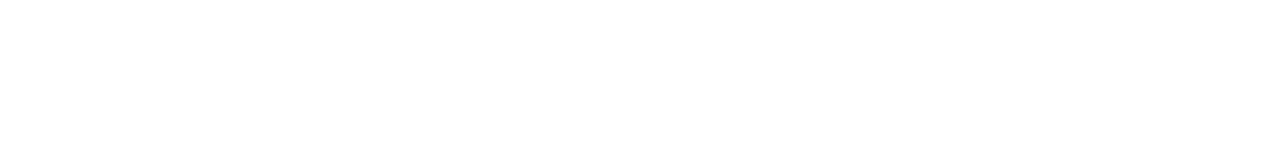
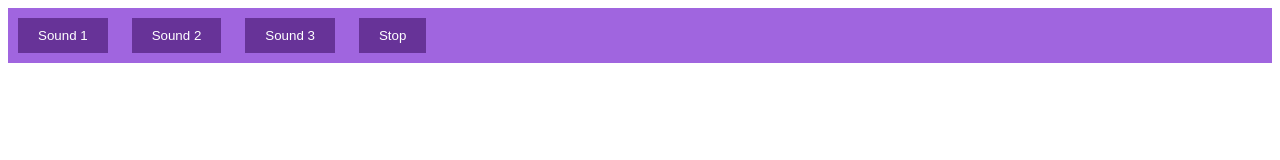
Before and after one commit to acciojob/Soundbar-Trimbak15, a website: page main.html in a window 1280 px wide. Drawn offline with Linux system fonts and the light colour scheme.

Commit message:
created a submission

```diff
--- a/main.html
+++ b/main.html
@@ -8,6 +8,12 @@
 
 <body>
 	<!-- the entire body must be written by student -->
+	<div id="buttons">
+    <button class="btn" onclick="playSound('sound1.mp3')">Sound 1</button>
+    <button class="btn" onclick="playSound('sound2.mp3')">Sound 2</button>
+    <button class="btn" onclick="playSound('sound3.mp3')">Sound 3</button>
+    <button class="btn stop" onclick="stopSound()">Stop</button>
+  </div>
     <script type="text/javascript" src="./script.js">
 </script>
 
--- a/script.js
+++ b/script.js
@@ -1 +1,13 @@
 //your JS code here. If required.
+function playSound(soundFile) {
+  const audio = new Audio(`sounds/${soundFile}`);
+  audio.play();
+}
+
+function stopSound() {
+  const audioElements = document.getElementsByTagName('audio');
+  for (let i = 0; i < audioElements.length; i++) {
+    audioElements[i].pause();
+    audioElements[i].currentTime = 0;
+  }
+}
--- a/styles.css
+++ b/styles.css
@@ -1 +1,19 @@
 /*  your css code here. If applicable */
+.btn {
+  display: inline-block;
+  padding: 10px 20px;
+  margin: 10px;
+  background-color: rgb(103,51,152);rgb(103,51,152);
+	color: white;
+
+  border: none;
+  cursor: pointer;
+}
+
+.stop {
+  background-color: rgb(103,51,152);
+	color: white;
+}
+div{
+	background: rgb(160,101,223);
+}
```
